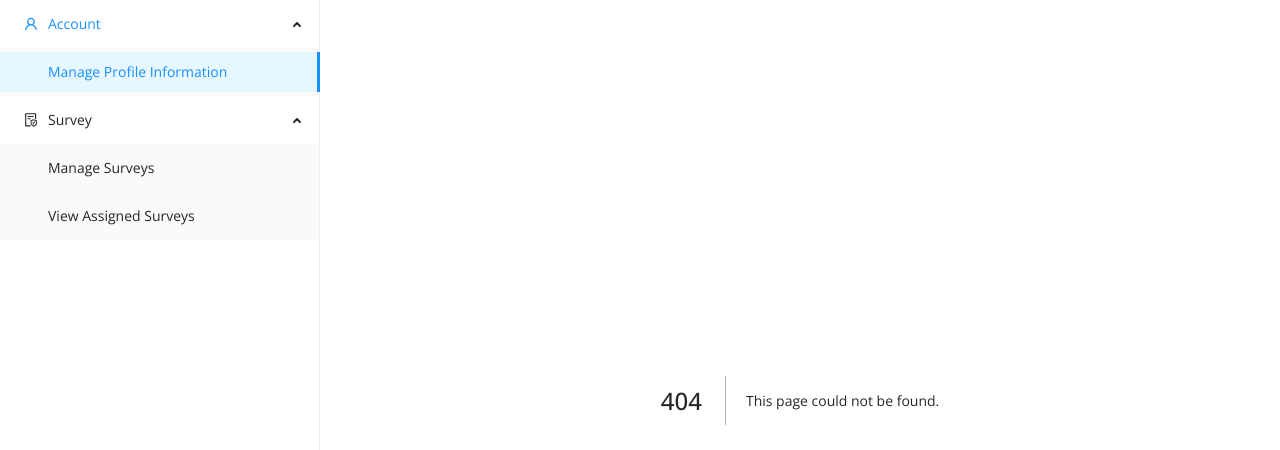
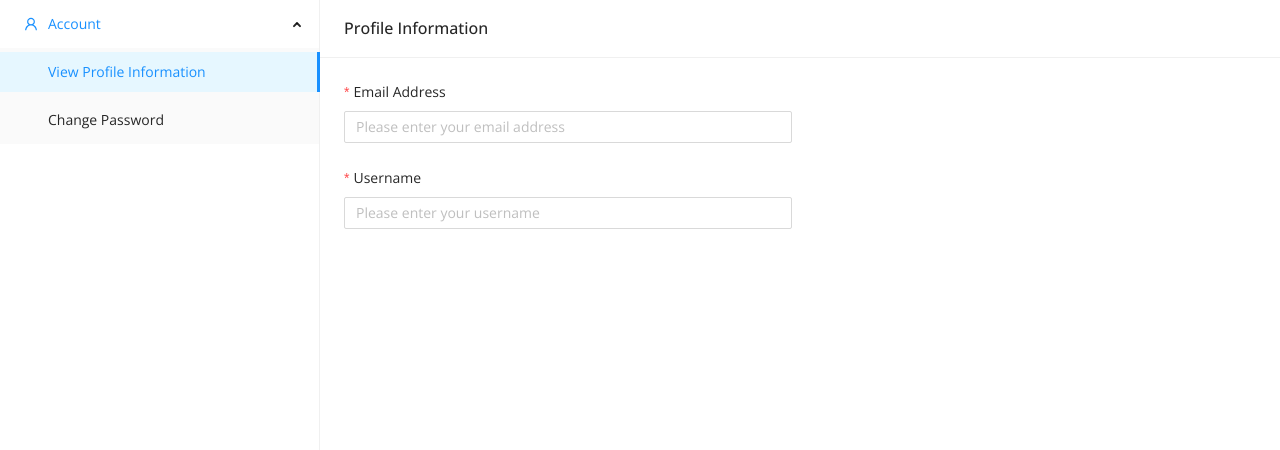
Before and after one commit to hnguyen110/Quiz-Client-UI, a Next.js app: page /account/profile-information in a window 1280 px wide. Before the commit this address had no page. Shown: the top 450 px of the page. Built offline with nearby package versions, Linux system fonts and the light colour scheme.

Commit message:
Added the view profile information page

```diff
--- /dev/null
+++ b/components/account/profile-information/profile-information.tsx
@@ -0,0 +1,44 @@
+import { Card, Col, Form, Input, Row } from "antd";
+import validator from "validator";
+
+export default function ProfileInformation() {
+  return (
+    <Card title="Profile Information" bordered={false} className="w-full">
+      <Row gutter={16}>
+        <Col xs={24} sm={24} md={12}>
+          <Form layout="vertical">
+            <Form.Item
+              hasFeedback
+              label="Email Address"
+              name="email"
+              rules={[
+                { required: true, message: "This field can not be empty" },
+                {
+                  message: "The email address format is invalid",
+                  validator(rule, value, callback) {
+                    return validator.isEmail(value)
+                      ? Promise.resolve()
+                      : Promise.reject();
+                  },
+                },
+              ]}
+            >
+              <Input placeholder="Please enter your email address" />
+            </Form.Item>
+
+            <Form.Item
+              hasFeedback
+              label="Username"
+              name="username"
+              rules={[
+                { required: true, message: "This field can not be empty" },
+              ]}
+            >
+              <Input placeholder="Please enter your username" />
+            </Form.Item>
+          </Form>
+        </Col>
+      </Row>
+    </Card>
+  );
+}
--- a/components/utilities/sidebar/sidebar.tsx
+++ b/components/utilities/sidebar/sidebar.tsx
@@ -14,28 +14,13 @@ export default function Sidebar() {
           key: 2,
           label: (
             <Link href="/account/profile-information">
-              Manage Profile Information
+              View Profile Information
             </Link>
           ),
         },
-      ],
-    },
-    {
-      key: 3,
-      icon: <FileProtectOutlined />,
-      label: "Survey",
-      children: [
         {
-          key: 4,
-          label: <Link href="/survey/manage-survey">Manage Surveys</Link>,
-        },
-        {
-          key: 5,
-          label: (
-            <Link href="/survey/view-assigned-surveys">
-              View Assigned Surveys
-            </Link>
-          ),
+          key: 3,
+          label: <Link href="/account/change-password">Change Password</Link>,
         },
       ],
     },
--- /dev/null
+++ b/pages/account/change-password/index.tsx
@@ -0,0 +1,3 @@
+export default function Index() {
+  return <div></div>;
+}
--- /dev/null
+++ b/pages/account/profile-information/index.tsx
@@ -0,0 +1,5 @@
+import ProfileInformation from "../../../components/account/profile-information/profile-information";
+
+export default function Index() {
+  return <ProfileInformation />;
+}
```
